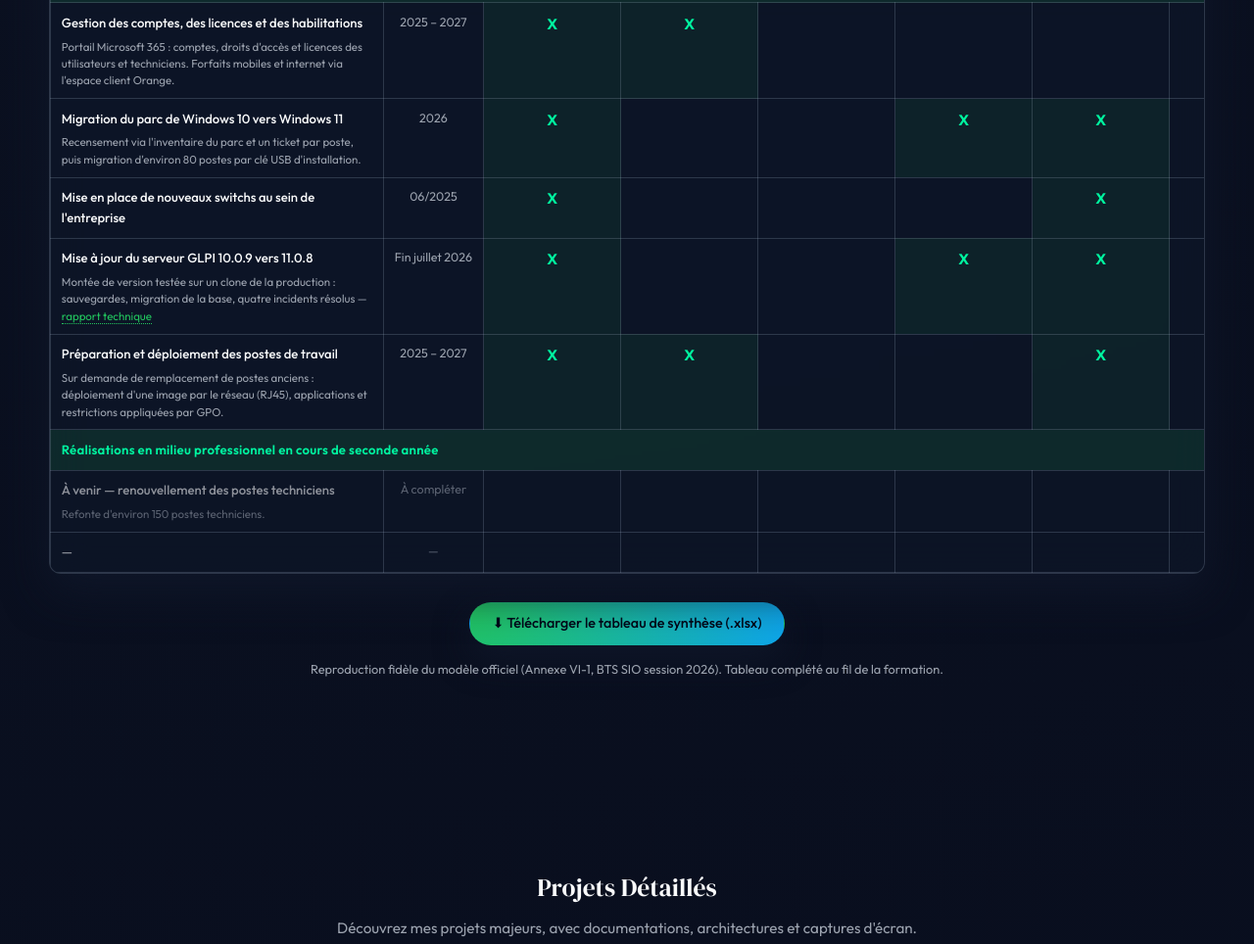
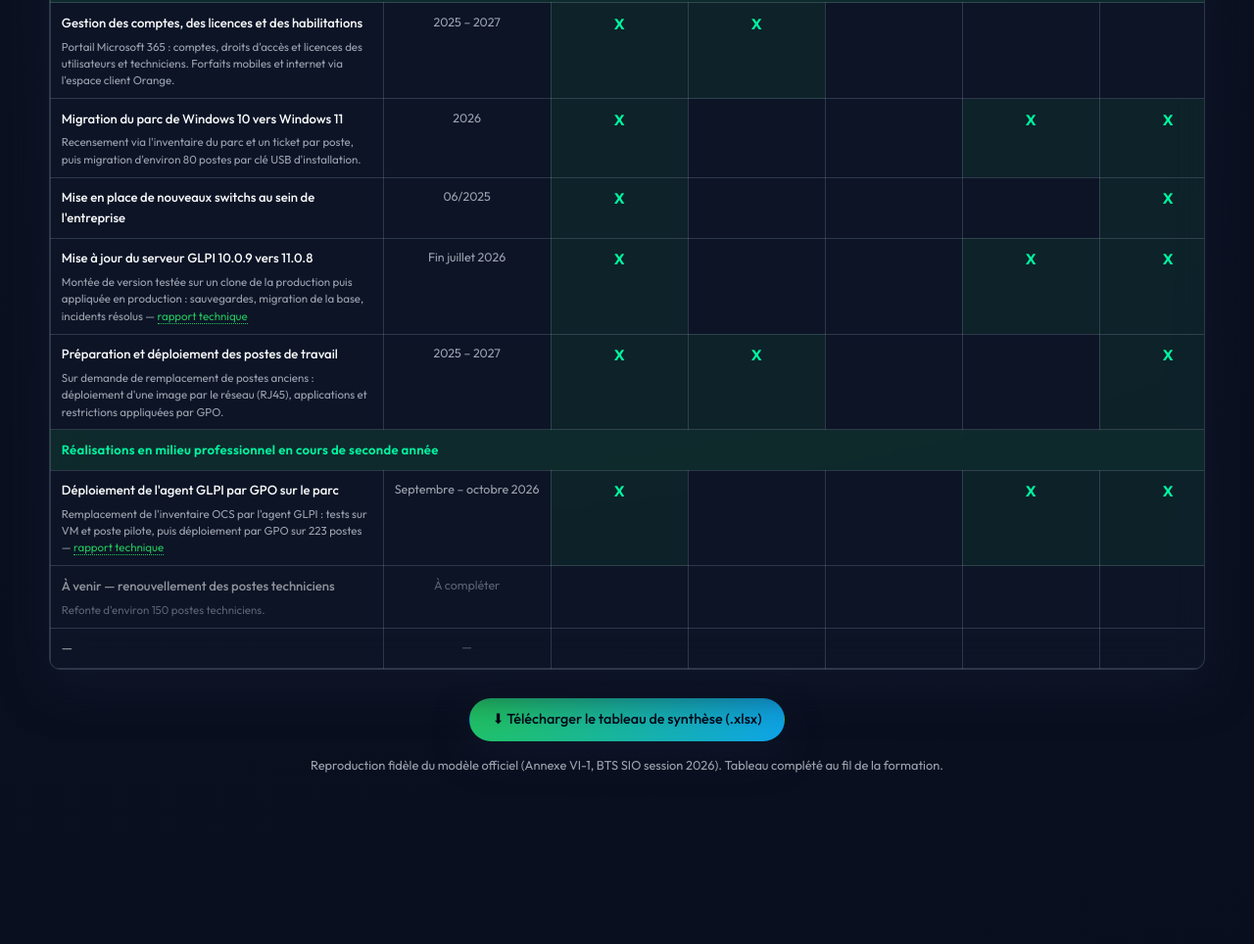
Before and after one commit to Larkadeur/portfolio-bts-sio-hugo.dossantos, a plain HTML site: page index.html in a window 1280 px wide. Shown: the part 3489-4453 px from the top of the page at 98% size. Drawn offline with nearby package versions, Linux system fonts and the light colour scheme.

Commit message:
Tableau E5 : ajoute le deploiement de l'agent GLPI par GPO en seconde annee
Le projet GLPI court sur les deux annees : la montee de version reste en
premiere annee (description mise a jour avec la mise en production), le
deploiement de l'agent par GPO devient une realisation de seconde annee.
Repercute dans index.html et tableau-synthese-E5.xlsx.

Co-Authored-By: Claude Opus 5 <noreply@anthropic.com>

```diff
--- a/index.html
+++ b/index.html
@@ -1674,8 +1674,8 @@
                             <td class="e5-realisation">
                                 Mise à jour du serveur GLPI 10.0.9 vers 11.0.8
                                 <span class="e5-sub">
-                                    Montée de version testée sur un clone de la production&nbsp;: sauvegardes, migration de la
-                                    base, quatre incidents résolus — <a href="projet-glpi.html">rapport technique</a>
+                                    Montée de version testée sur un clone de la production puis appliquée en production&nbsp;:
+                                    sauvegardes, migration de la base, incidents résolus — <a href="projet-glpi.html">rapport technique</a>
                                 </span>
                             </td>
                             <td class="e5-period-cell">Fin juillet 2026</td>
@@ -1707,9 +1707,25 @@
                         <tr class="e5-block-row">
                             <td colspan="8">Réalisations en milieu professionnel en cours de seconde année</td>
                         </tr>
+                        <tr>
+                            <td class="e5-realisation">
+                                Déploiement de l'agent GLPI par GPO sur le parc
+                                <span class="e5-sub">
+                                    Remplacement de l'inventaire OCS par l'agent GLPI&nbsp;: tests sur VM et poste pilote, puis
+                                    déploiement par GPO sur 223 postes — <a href="projet-glpi.html">rapport technique</a>
+                                </span>
+                            </td>
+                            <td class="e5-period-cell">Septembre – octobre 2026</td>
+                            <td class="e5-x">X</td>
+                            <td></td>
+                            <td></td>
+                            <td class="e5-x">X</td>
+                            <td class="e5-x">X</td>
+                            <td></td>
+                        </tr>
                         <!-- RAPPEL : projet prevu en seconde annee - renouvellement d'environ 150 postes techniciens.
                              Completer l'intitule, la periode et les competences une fois le projet demarre,
-                             puis reporter la ligne dans tableau-synthese-E5.xlsx (ligne L28). -->
+                             puis reporter la ligne dans tableau-synthese-E5.xlsx (ligne L29). -->
                         <tr class="e5-empty-row">
                             <td class="e5-realisation">
                                 À venir — renouvellement des postes techniciens
@@ -1763,7 +1779,7 @@
                         <img src="glpi/GLPI/31-glpi11-tableau-bord.png" alt="Tableau de bord GLPI 11.0.8 après migration"
                              loading="lazy" style="width: 100%; height: 100%; object-fit: cover; object-position: top left; display: block;">
                     </div>
-                    <div class="project-tag">Alternance &middot; 1<sup>re</sup> année</div>
+                    <div class="project-tag">Alternance &middot; 1<sup>re</sup> et 2<sup>e</sup> année</div>
                     <h3 class="card-title">Mise à jour du serveur GLPI</h3>
                     <p class="card-text" style="margin-bottom: 1.5rem;">
                         Montée de version 10.0.9 vers 11.0.8 de l'outil de gestion de parc et de tickets de la Compagnie Hobart,
```
Also changed, not shown: 2 other files.
